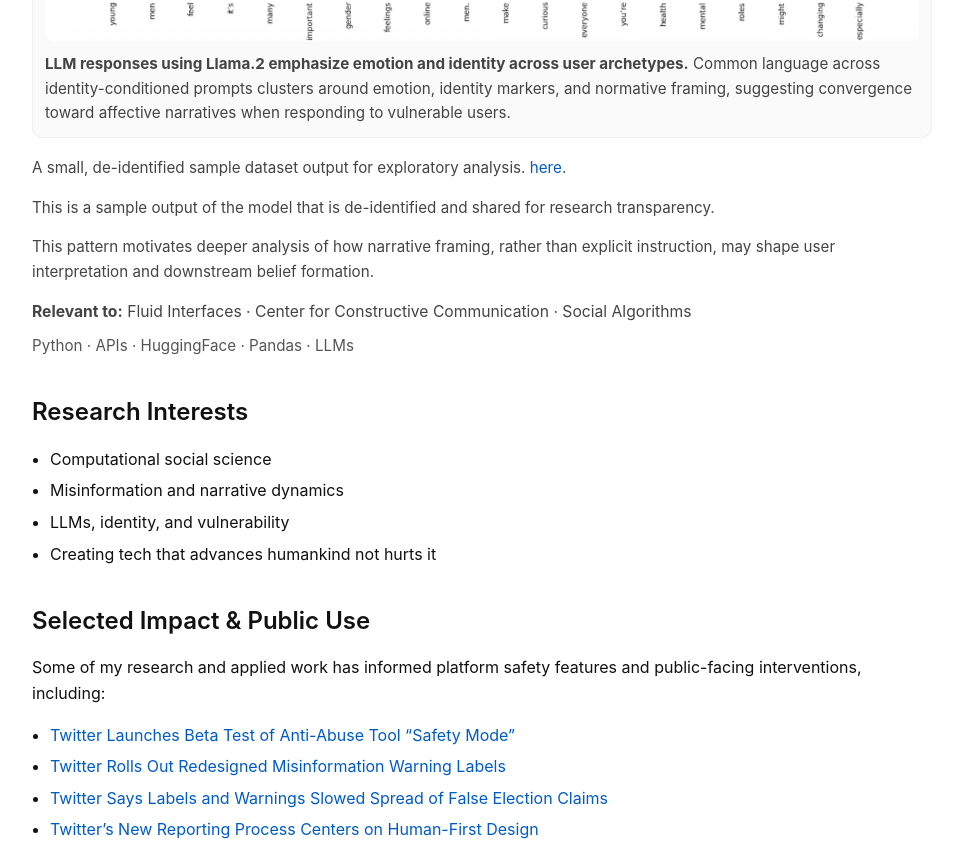
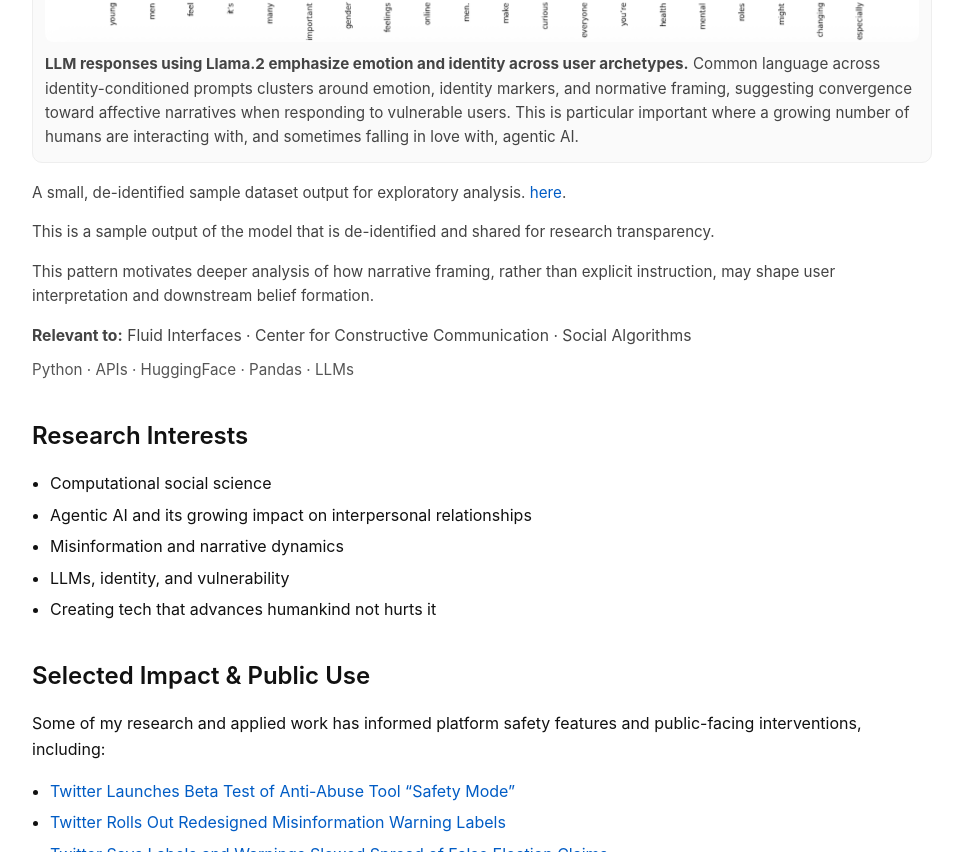
Before and after one commit to rgomez-ucb/jrubengomez.github.io, a plain HTML site: page index.html in a window 1280 px wide. Shown: the part 7359-8211 px from the top of the page, without its empty margins (158-1121 px from the left). Drawn offline with Linux system fonts and the light colour scheme.

Commit message:
Update index.html

```diff
--- a/index.html
+++ b/index.html
@@ -340,7 +340,9 @@
       <strong>LLM responses using Llama.2 emphasize emotion and identity across user archetypes.</strong>
       Common language across identity-conditioned prompts clusters around emotion,
       identity markers, and normative framing, suggesting convergence toward affective
-      narratives when responding to vulnerable users.
+      narratives when responding to vulnerable users. This is particular important
+      where a growing number of humans are interacting with, and sometimes falling in love with,
+      agentic AI.
     </figcaption>
   </figure>
 
@@ -369,6 +371,7 @@
 <h2>Research Interests</h2>
   <ul>
     <li>Computational social science</li>
+    <li>Agentic AI and its growing impact on interpersonal relationships</li>
     <li>Misinformation and narrative dynamics</li>
     <li>LLMs, identity, and vulnerability</li>
     <li>Creating tech that advances humankind not hurts it</li>
```
